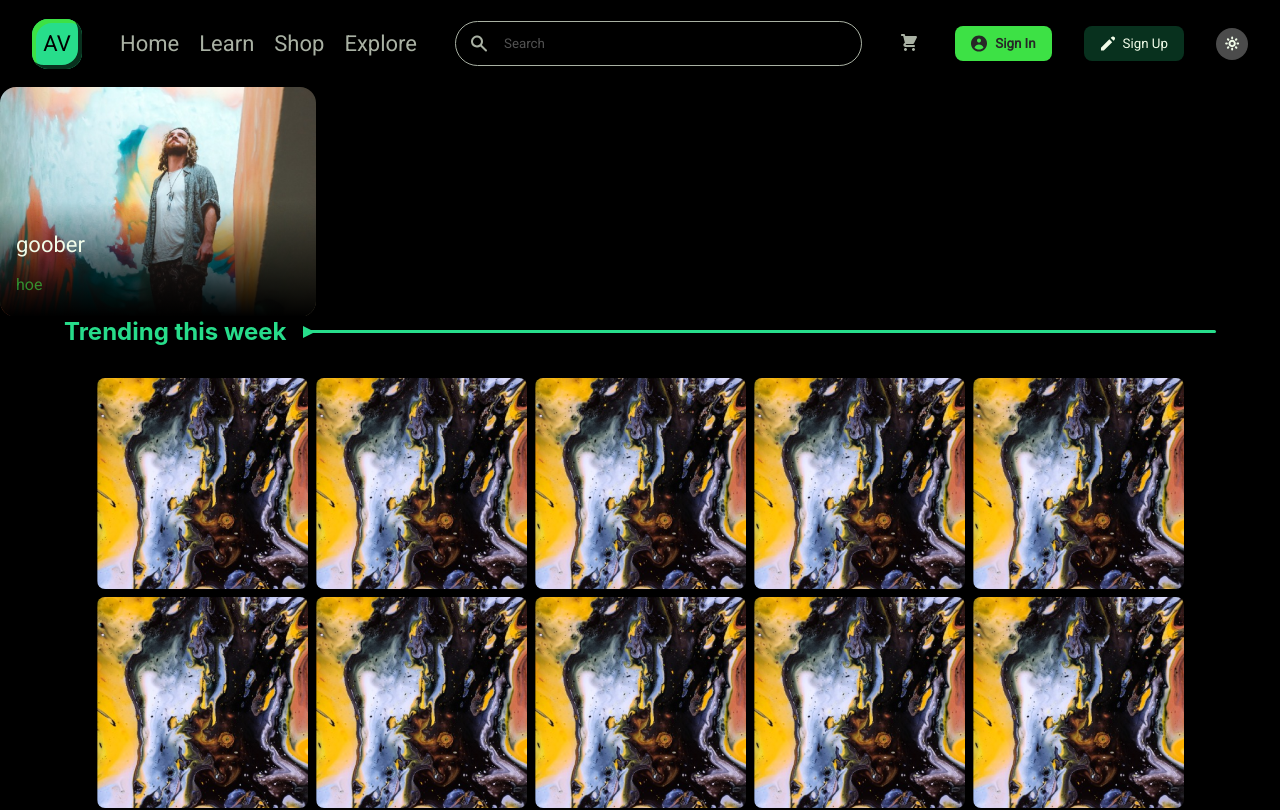
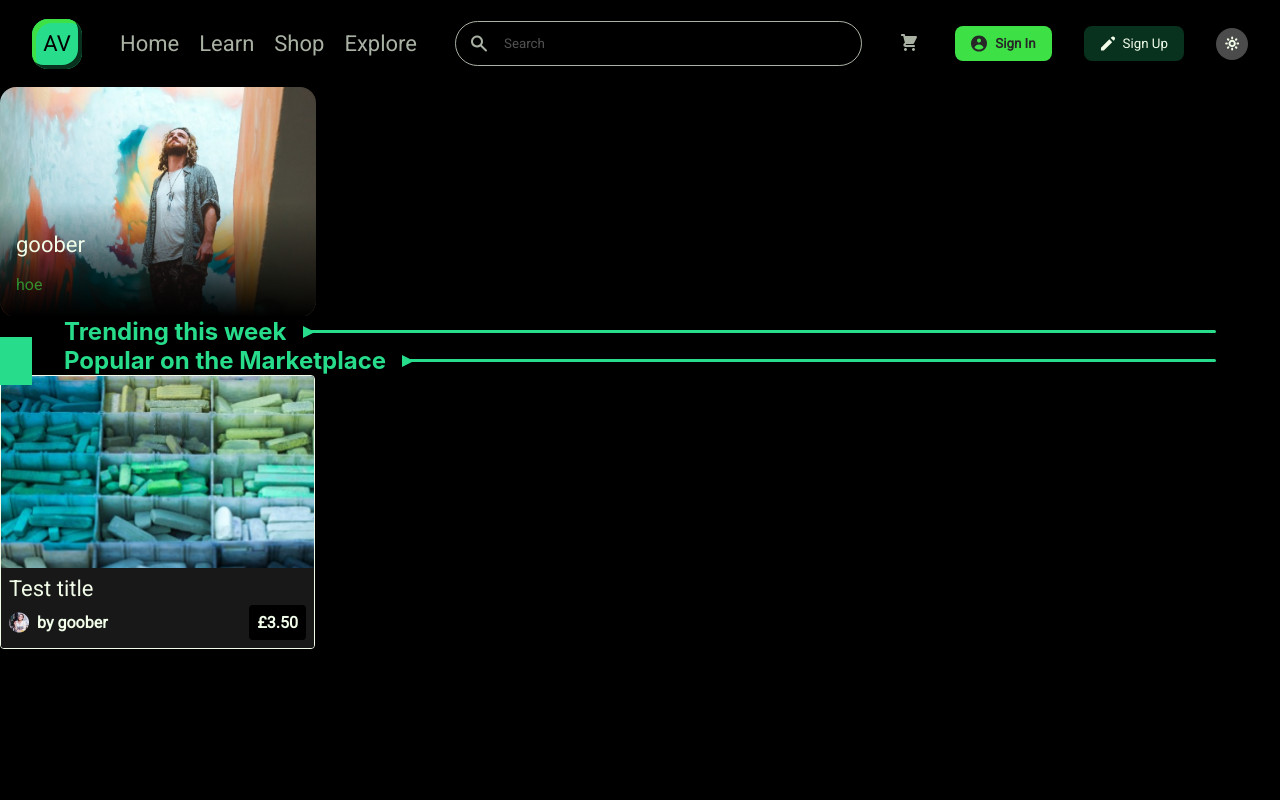
Before and after one commit to Maciej-Clanet/va_frontend_classroom, a React (Create React App) app: page / in a window 1280 px wide. Shown: the top 810 px of the page. Built offline with nearby package versions, Linux system fonts and the light colour scheme.

Commit message:
Deletet art grid

```diff
--- a/src/Components/ArtGrid/ArtGrid.css
+++ /dev/null
@@ -1,17 +0,0 @@
-.art-grid{
-    display: flex;
-    /* flex-wrap:wrap; */
-    justify-content: center;
-    gap: 8px;
-    /* border: 1px solid red; */
-    flex-direction: column;
-    padding-top: 32px;
-    padding-bottom: 32px;
-}
-
-.art-grid-row{
-    /* border: 1px solid blue; */
-    display: flex;
-    gap: 8px;
-    justify-content: center;
-}
--- a/src/Components/ArtGrid/ArtGrid.js
+++ /dev/null
@@ -1,73 +0,0 @@
-import "./ArtGrid.css"
-import ArtworkThumbnail from "../ArtworkThumbnail/ArtworkThumbnail"
-import tempArtworkThumbnail from "../../Assets/Temp/ArtworkThumb.png"
-
-import { useEffect } from "react"
-import { useState } from "react"
-
-const ArtGrid = ({rows}) => {
-
-    const [thumbnails, setThumbnails] = useState([]);
-
-    function getMaxPerRow(){
-        const cardWidth = 211;
-        const gapSize = 8;
-        const padding = 32;
-
-        // const container = document.querySelector(".art-grid");
-        const totalWidth = window.innerWidth;
-        let maxItems = Math.floor(totalWidth / (cardWidth + gapSize))
-
-        while ((maxItems - 1) * gapSize + maxItems * cardWidth + padding > totalWidth) {
-            console.log("adjusting")
-            maxItems--;
-        }
-
-        return maxItems
-    }
-
-    function updateThumbnails(){
-        const maxPerRow = getMaxPerRow()
-        const newThumbnailsGrid = []
-
-        for (let i = 0; i < rows; i++){
-            const rowThumbnails = []
-            for (let j = 0; j < maxPerRow; j++){
-                rowThumbnails.push(
-                    <ArtworkThumbnail key={`${i}-${j}`} image={tempArtworkThumbnail} artist="goober" title="test" imageLink="/test/image" />
-                )
-            }
-            newThumbnailsGrid.push(rowThumbnails)
-        }
-
-        setThumbnails(newThumbnailsGrid)
-    }
-
-    useEffect(() => {
-        updateThumbnails()
-
-        const handleResize = () => {
-            updateThumbnails();
-        }
-        window.addEventListener("resize", handleResize);
-
-        return () => {
-            window.removeEventListener("rezise", handleResize);
-        }
-
-    },[])
-
-    return(
-        <div className="art-grid">
-
-            {thumbnails.map((row, i) => (
-                <div key={`row${i}`} className="art-grid-row">
-                    {row}
-                </div>
-            ))}
-
-        </div>
-    )
-}
-
-export default ArtGrid
--- a/src/Pages/Home.js
+++ b/src/Pages/Home.js
@@ -8,7 +8,6 @@ import ProductCard from "../Components/ProductCard/ProductCard";
 import ProductImage from "../Assets/Temp/ProductThumbnail.png";
 import AvatarImage from "../Assets/Temp/Avatar.png"
 
-import ArtGrid from "../Components/ArtGrid/ArtGrid";
 
 
 const Home = () => {
@@ -16,7 +15,6 @@ const Home = () => {
         <>
             <FeaturedArtistThumbnail artistName="goober" artistProfession="hoe" profileLink="/user/goober" image={tempArtistImage} />
             <SectionHeading text="Trending this week" />
-            <ArtGrid rows={2} />
             <SectionHeading text="Popular on the Marketplace" active={true} />
             <ProductCard image={ProductImage} title="Test title" artist="goober" price={3.50} avatar={AvatarImage} productLink="/products/testproduct" />
         </>
```
